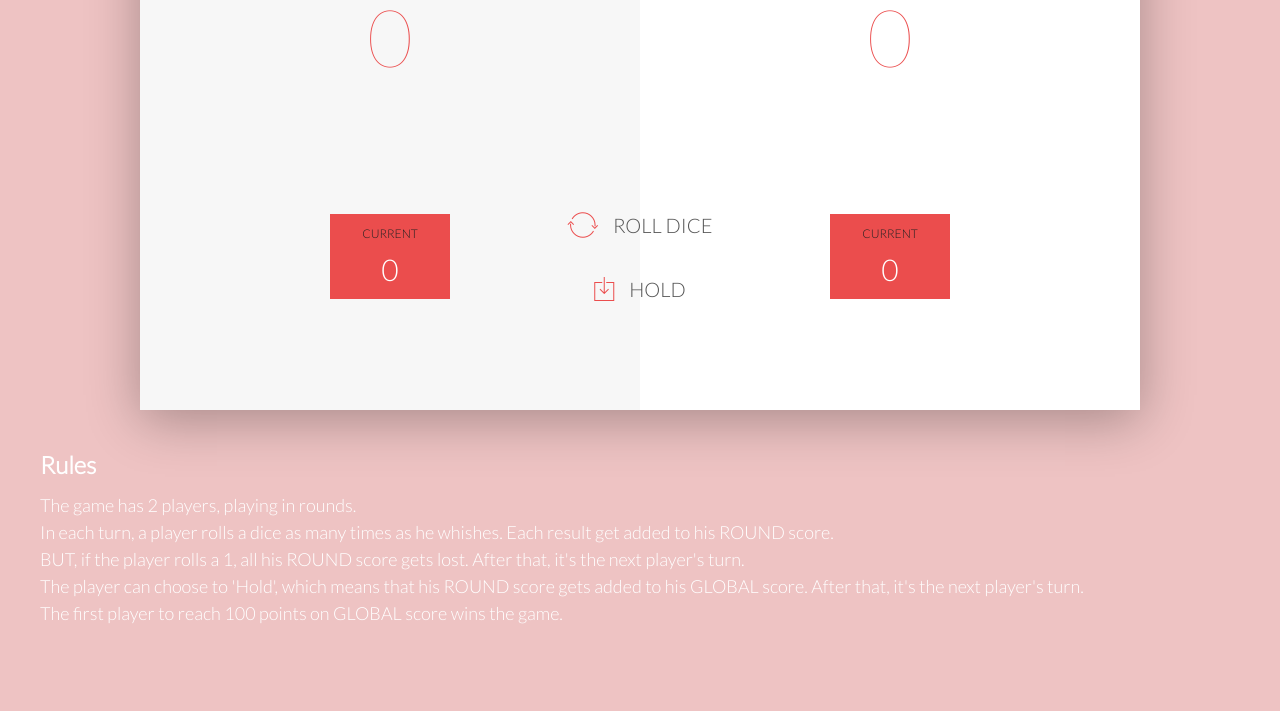
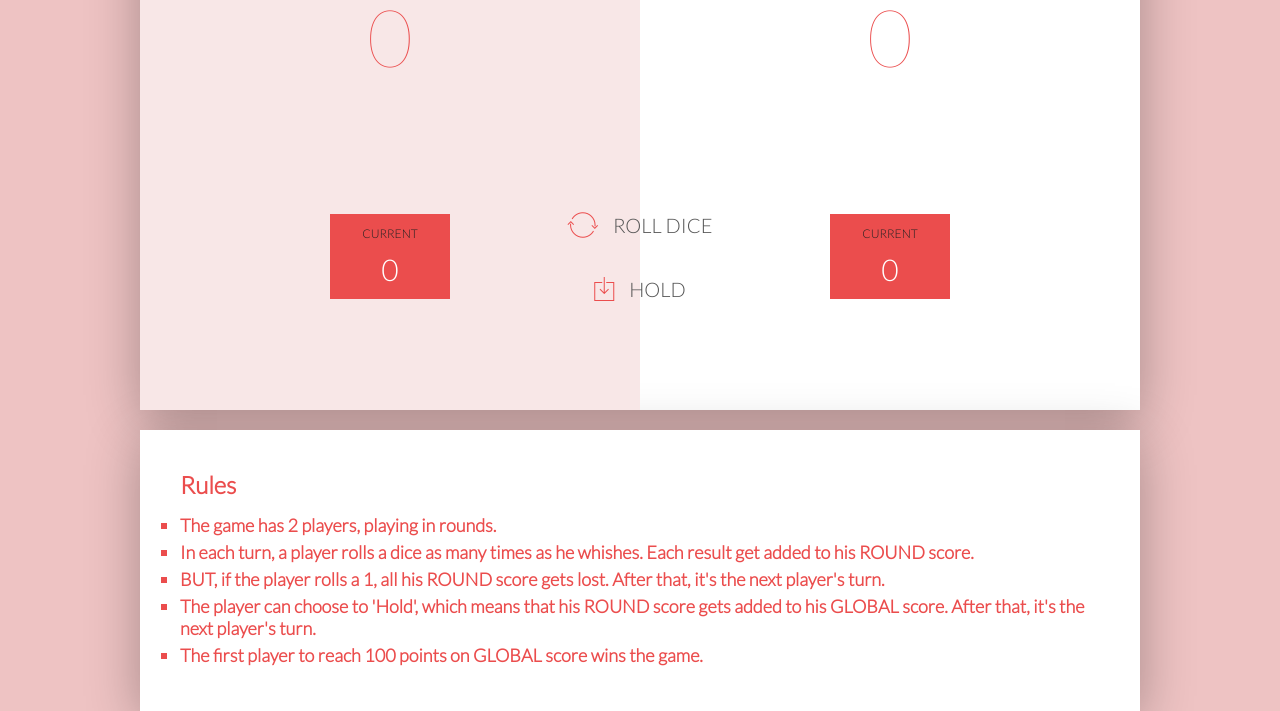
Before and after one commit to Guoste/Pig-dice-game, a plain HTML site: page 4-DOM-Pig-Game/index.html in a window 1280 px wide. Shown: the part 210-921 px from the top of the page. Before the commit the page ends 834 px from the top, so only its background shows below. Drawn offline with nearby package versions, Linux system fonts and the light colour scheme.

Commit message:
All game and rules done

```diff
--- a/4-DOM-Pig-Game/app.js
+++ b/4-DOM-Pig-Game/app.js
@@ -1,26 +1,10 @@
-/*
-GAME RULES:
 
-- The game has 2 players, playing in rounds
-- In each turn, a player rolls a dice as many times as he whishes. Each result get added to his ROUND score
-- BUT, if the player rolls a 1, all his ROUND score gets lost. After that, it's the next player's turn
-- The player can choose to 'Hold', which means that his ROUND score gets added to his GLBAL score. After that, it's the next player's turn
-- The first player to reach 100 points on GLOBAL score wins the game
+let scores, roundScore, activePlayer, gamePlaying;
 
-*/
-
-let scores = [0, 0];
-let roundScore = 0;
-let activePlayer = 0;
-
-document.querySelector(".dice").style.display = "none";
-document.querySelector("#score-0").textContent = "0";
-document.querySelector("#score-1").textContent = "0";
-document.querySelector("#current-0").textContent = "0";
-document.querySelector("#current-1").textContent = "0";
-
+init();
 
 document.querySelector(".btn-roll").addEventListener("click", function () {
+    if(gamePlaying){
         let dice = Math.floor(Math.random() * 6) + 1;
         let diceDOM = document.querySelector(".dice");
         diceDOM.style.display = "block";
@@ -31,9 +15,11 @@ document.querySelector(".btn-roll").addEventListener("click", function () {
         } else {
             nextPlayer()
         }
+    }
 });
 
 document.querySelector(".btn-hold").addEventListener("click", function(){
+   if(gamePlaying){
        scores[activePlayer] += roundScore;
 
        document.querySelector("#score-" + activePlayer).textContent = scores[activePlayer];
@@ -43,8 +29,10 @@ document.querySelector(".btn-hold").addEventListener("click", function(){
            document.querySelector(".dice").style.display = "none";
            document.querySelector(".player-" + activePlayer + "-panel").classList.add("winner");
            document.querySelector(".player-" + activePlayer + "-panel").classList.remove("active");
+           gamePlaying = false;
        } else {
            nextPlayer();
+       }
    }
 });
 
@@ -60,3 +48,26 @@ function nextPlayer() {
 
     document.querySelector(".dice").style.display = "none";
 }
+
+document.querySelector(".btn-new").addEventListener("click", init);
+
+function init(){
+    scores = [0, 0];
+    activePlayer = 0;
+    roundScore = 0;
+    gamePlaying = true;
+
+    document.querySelector(".dice").style.display = "none";
+    document.querySelector("#score-0").textContent = "0";
+    document.querySelector("#score-1").textContent = "0";
+    document.querySelector("#current-0").textContent = "0";
+    document.querySelector("#current-1").textContent = "0";
+
+    document.querySelector("#name-0").textContent = "Player 1";
+    document.querySelector("#name-1").textContent = "Player 2";
+    document.querySelector(".player-0-panel").classList.remove("winner");
+    document.querySelector(".player-1-panel").classList.remove("winner");
+    document.querySelector(".player-0-panel").classList.remove("active");
+    document.querySelector(".player-1-panel").classList.remove("active");
+    document.querySelector(".player-0-panel").classList.add("active");
+}
--- a/4-DOM-Pig-Game/style.css
+++ b/4-DOM-Pig-Game/style.css
@@ -24,13 +24,19 @@ body {
     color: #555;
 }
 .rules {
-    color: #fff;
-    margin: 40px;
+    color: #EB4D4D;
+    width: 1000px;
+    margin:20px auto;
+    padding: 40px;
+    background-color: #fff;
+    box-shadow: 0px 10px 50px rgba(0, 0, 0, 0.3);
+    overflow: hidden;
 
 }
 .rules ul{
-    list-style: none;
+    list-style-type: square;
     font-size: 18px;
+    font-weight: bold;
     margin-top:15px;
 }
 .rules ul li {
@@ -77,7 +83,7 @@ body {
     margin-bottom: 130px;
 }
 
-.active { background-color: #f7f7f7; }
+.active { background-color: #f8e7e7; }
 .active .player-name { font-weight: 300; }
 
 .active .player-name::after {
```
Lines whose indentation alone changed are shown as unchanged.
